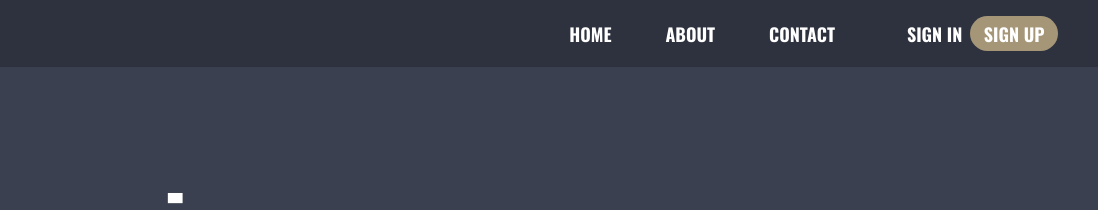
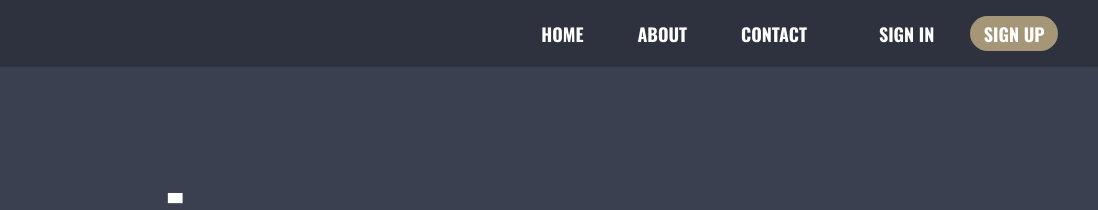
Before and after one commit to Beginneraboutlife116/CRL---final-challenge, a plain HTML site: page index.html in a window 1280 px wide. Shown: the top 210 px of the page, 182-1280 px from the left. Drawn offline with nearby package versions, Linux system fonts and the light colour scheme.

Commit message:
fix buttons gap

```diff
--- a/style.css
+++ b/style.css
@@ -239,7 +239,7 @@ button {
 /* button */
 .buttons {
   display: flex;
-  gap: 0.5rem;
+  gap: clamp(0.5em, calc(-0.4rem + 3.84vw), 2em);
 }
 
 .btn {
```
